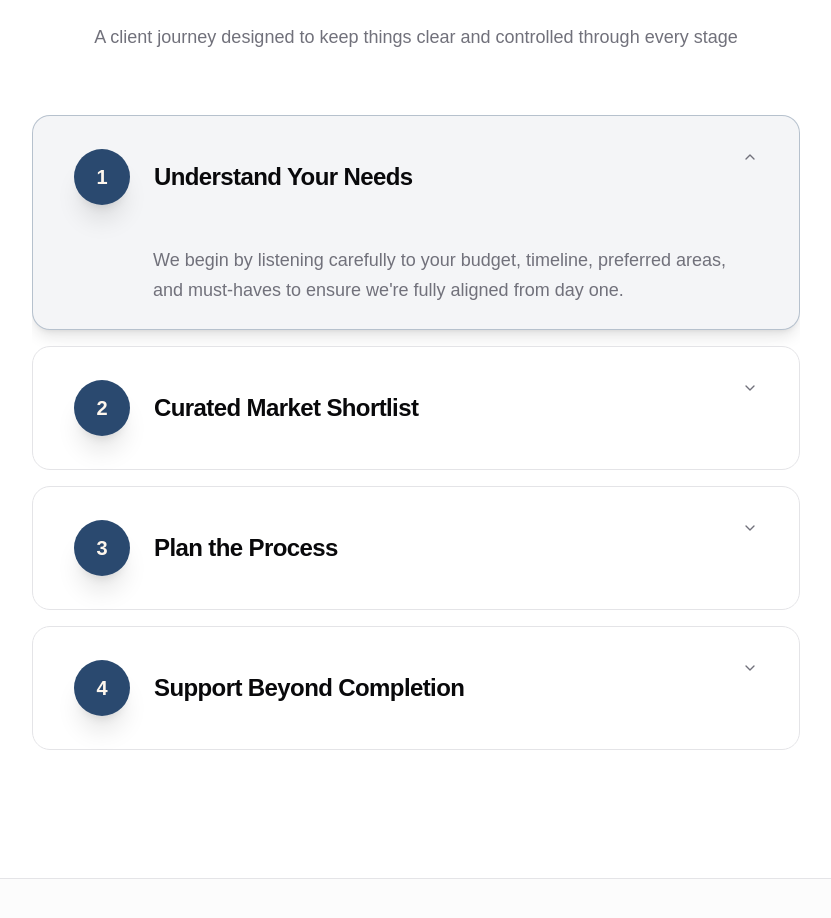
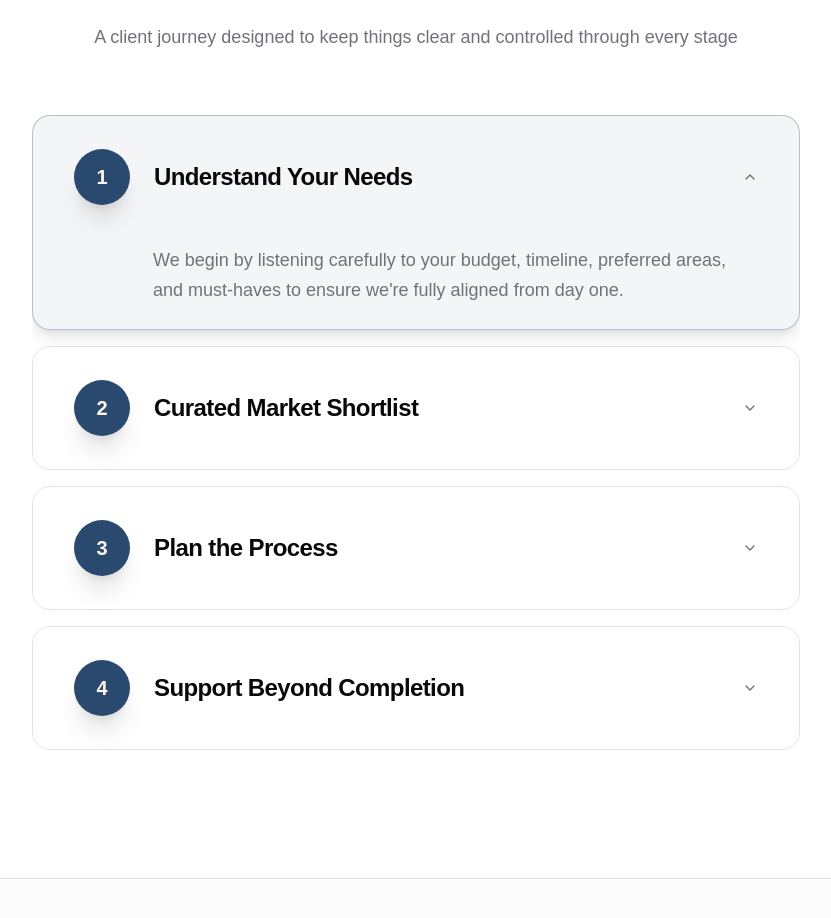
Before and after one commit to Roho7/apex-iconic, a Next.js app: page / in a window 1280 px wide. Shown: the part 2710-3628 px from the top of the page, without its empty margins (224-1055 px from the left). Built offline with nearby package versions, Linux system fonts and the light colour scheme; a web font is replaced by a local one.

Commit message:
fix [email]

```diff
--- a/app/api/register/route.ts
+++ b/app/api/register/route.ts
@@ -162,7 +162,7 @@ export async function POST(request: NextRequest) {
     `;
 
     const { data, error } = await resend.emails.send({
-      from: "Apex Iconic Alerts <onboarding@resend.dev>",
+      from: "Apex Iconic Alerts <alerts@apexiconic.com>",
       to: ["apexiconic25@gmail.com"],
       subject: `New Client Registration: ${fullName} - ${serviceLabels[serviceRequired]}`,
       html: emailHtml,
--- a/components/sections/process-section.tsx
+++ b/components/sections/process-section.tsx
@@ -31,17 +31,17 @@ export function ProcessSection() {
             <AccordionItem
               key={step.number}
               value={`item-${step.number}`}
-              className="border border-border rounded-2xl h-full px-8 bg-card transition-all hover:shadow-md data-[state=open]:shadow-lg data-[state=open]:border-primary/30 data-[state=open]:bg-accent/5"
+              className="border border-border rounded-2xl h-full px-4 md:px-8 bg-card transition-all hover:shadow-md data-[state=open]:shadow-lg data-[state=open]:border-primary/30 data-[state=open]:bg-accent/5"
             >
-              <AccordionTrigger className="hover:no-underline py-8">
-                <div className="flex items-center gap-6 text-left w-full">
-                  <div className="flex h-14 w-14 shrink-0 items-center justify-center rounded-full bg-primary text-primary-foreground text-xl font-bold shadow-xl">
+              <AccordionTrigger className="hover:no-underline py-4 md:py-8">
+                <div className="flex items-center gap-4 md:gap-6 text-left w-full">
+                  <div className="flex h-8 w-8 md:h-14 md:w-14 shrink-0 items-center justify-center rounded-full bg-primary text-primary-foreground text-lg md:text-xl font-bold shadow-xl">
                     {step.number}
                   </div>
                   <span className="text-xl sm:text-2xl font-semibold tracking-tight">{step.title}</span>
                 </div>
               </AccordionTrigger>
-              <AccordionContent className="h-full pt-2 mb-2 pl-20 pr-4 text-base sm:text-lg text-muted-foreground leading-relaxed">
+              <AccordionContent className="h-full md:pt-2 mb-2 pl-10 md:pl-20 pr-4 text-base sm:text-lg text-muted-foreground leading-relaxed">
                 {step.description}
               </AccordionContent>
             </AccordionItem>
--- a/components/ui/accordion.tsx
+++ b/components/ui/accordion.tsx
@@ -42,7 +42,7 @@ function AccordionTrigger({
       <AccordionPrimitive.Trigger
         data-slot="accordion-trigger"
         className={cn(
-          "**:data-[slot=accordion-trigger-icon]:text-muted-foreground gap-6 p-2 text-left text-xs/relaxed font-medium hover:underline **:data-[slot=accordion-trigger-icon]:ml-auto **:data-[slot=accordion-trigger-icon]:size-4 group/accordion-trigger relative flex flex-1 items-start justify-between border border-transparent transition-all outline-none disabled:pointer-events-none disabled:opacity-50",
+          "**:data-[slot=accordion-trigger-icon]:text-muted-foreground gap-6 p-2 text-left text-xs/relaxed font-medium hover:underline **:data-[slot=accordion-trigger-icon]:ml-auto **:data-[slot=accordion-trigger-icon]:size-4 group/accordion-trigger relative flex flex-1 items-start justify-between items-center border border-transparent transition-all outline-none disabled:pointer-events-none disabled:opacity-50",
           className
         )}
         {...props}
```
